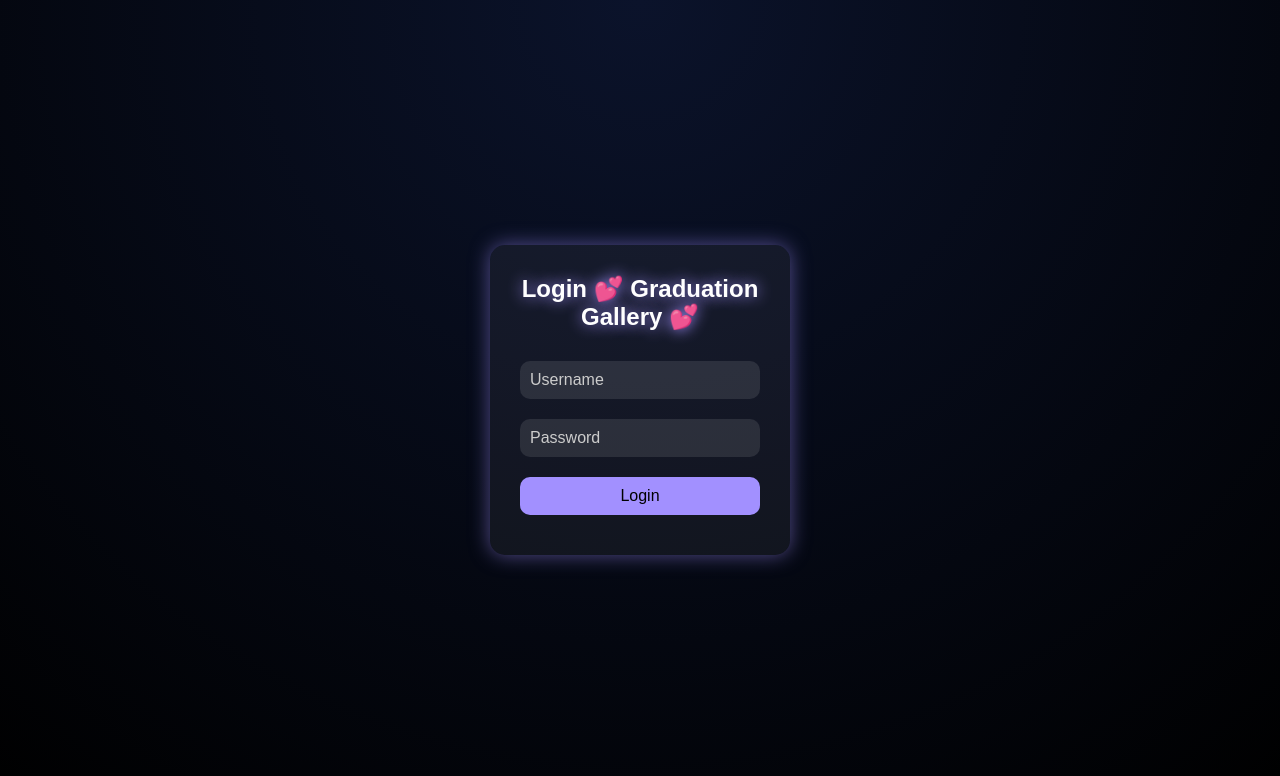
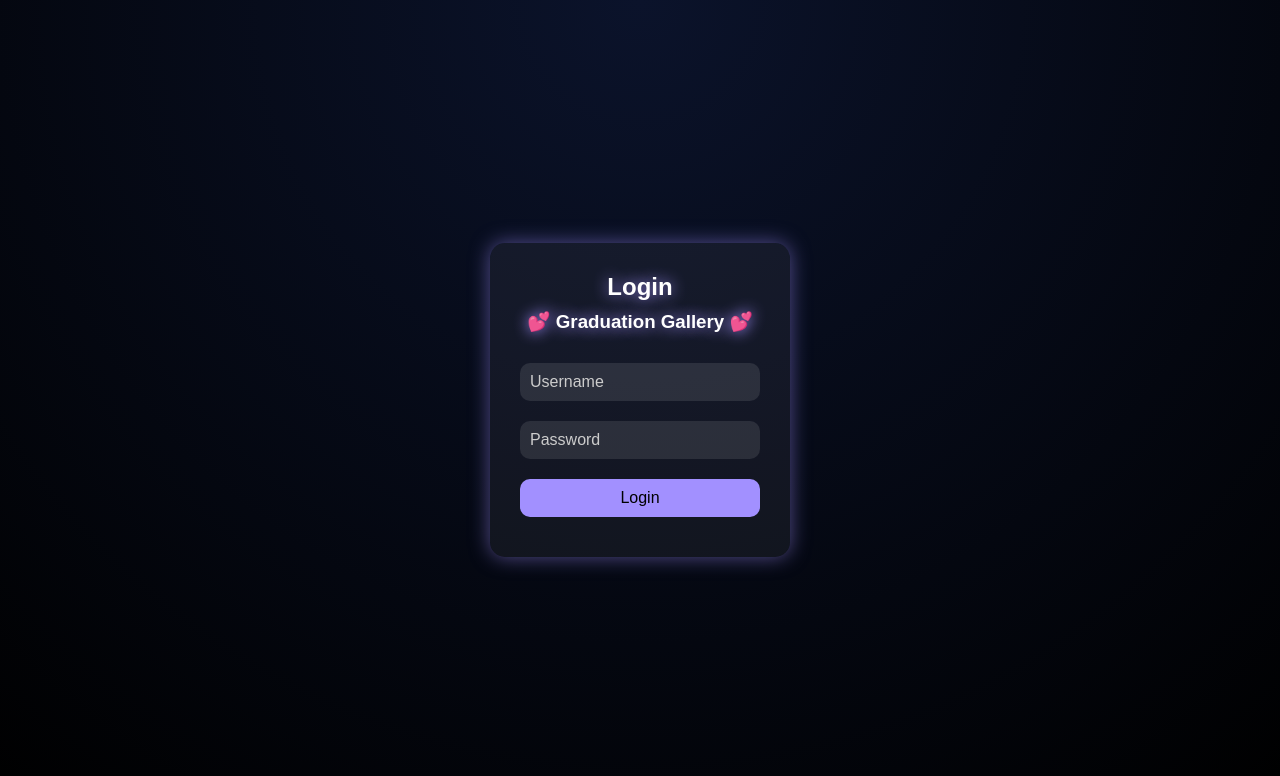
Before and after one commit to AnandaSAN/Graduation-Gallery, a plain HTML site: page login.html in a window 1280 px wide. Drawn offline with Linux system fonts and the light colour scheme.

```diff
--- a/login.html
+++ b/login.html
@@ -32,8 +32,13 @@
     }
 
     h2 {
+      margin-bottom: 10px;
+      text-shadow: 0 0 15px #a290ff;
+    }
+
+    h3{
+      text-shadow: 0 0 15px #a290ff;
       margin-bottom: 20px;
-      text-shadow: 0 0 15px #a290ff;
     }
 
     input {
@@ -78,7 +83,8 @@
 </head>
 <body>
   <div class="login-container">
-    <h2>Login 💕 Graduation Gallery 💕</h2>
+    <h2>Login </h2>
+    <h3>💕 Graduation Gallery 💕</h3>
     <input type="text" id="username" placeholder="Username" />
     <input type="password" id="password" placeholder="Password" />
     <button onclick="login()">Login</button>
```
Also changed, not shown: index.html (+1 -1 lines).
